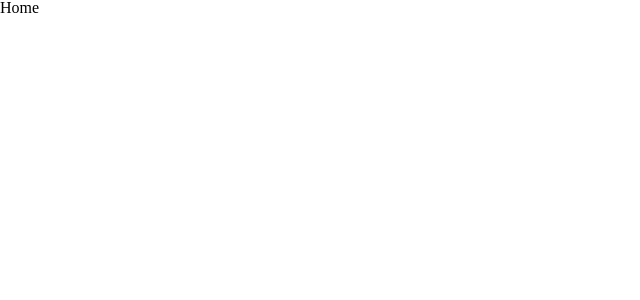
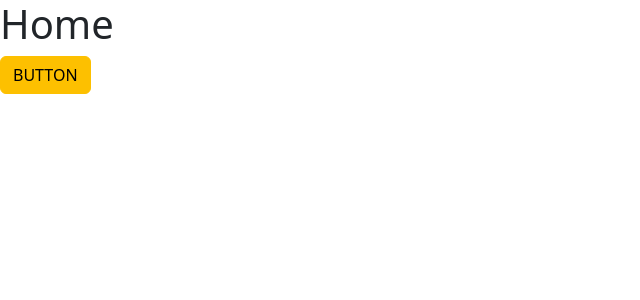
Before and after one commit to SHARONLEE94/vue3-movie-app, a Vue app: page / in a window 1280 px wide. Shown: the top 300 px of the page, without its empty margins (0-640 px from the left). Built offline with nearby package versions, Linux system fonts and the light colour scheme.

Commit message:
bootstrap 구성

```diff
--- a/src/App.vue
+++ b/src/App.vue
@@ -1,3 +1,7 @@
 <template>
   <RouterView />
 </template>
+
+<style lang="scss">
+@import "~/scss/main";
+</style>
--- a/src/routes/Home.vue
+++ b/src/routes/Home.vue
@@ -1,3 +1,4 @@
 <template>
   <h1>Home</h1>
+  <div class="btn btn-primary">BUTTON</div>
 </template>
--- a/src/scss/main.scss
+++ b/src/scss/main.scss
@@ -1,12 +1,12 @@
-$color--black: #000;
-$color--white: #fff;
+// Default variable overrides
+$primary: #fdc000;
 
-body {
-  background-color: $color--black;
-  h1 {
-    color: $color--white;
-    display: flex;
-    justify-content: center;
-    align-items: center;
-  }
-}
+// Required
+@import "../../node_modules/bootstrap/scss/functions";
+@import "../../node_modules/bootstrap/scss/variables";
+@import "../../node_modules/bootstrap/scss/mixins";
+@import "../../node_modules/bootstrap/scss/variables-dark";
+@import "../../node_modules/bootstrap/scss/maps";
+@import "../../node_modules/bootstrap/scss/root";
+
+@import "../../node_modules/bootstrap/scss/bootstrap.scss";
```
